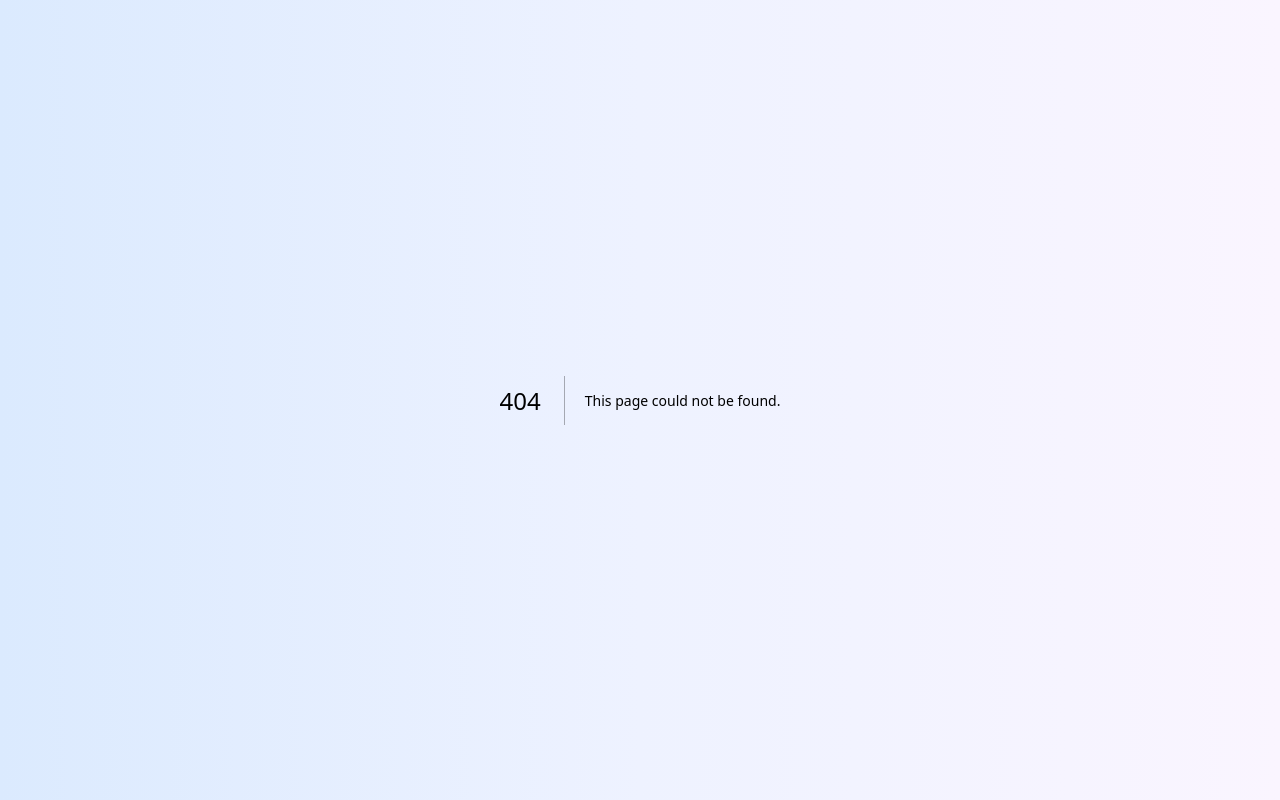
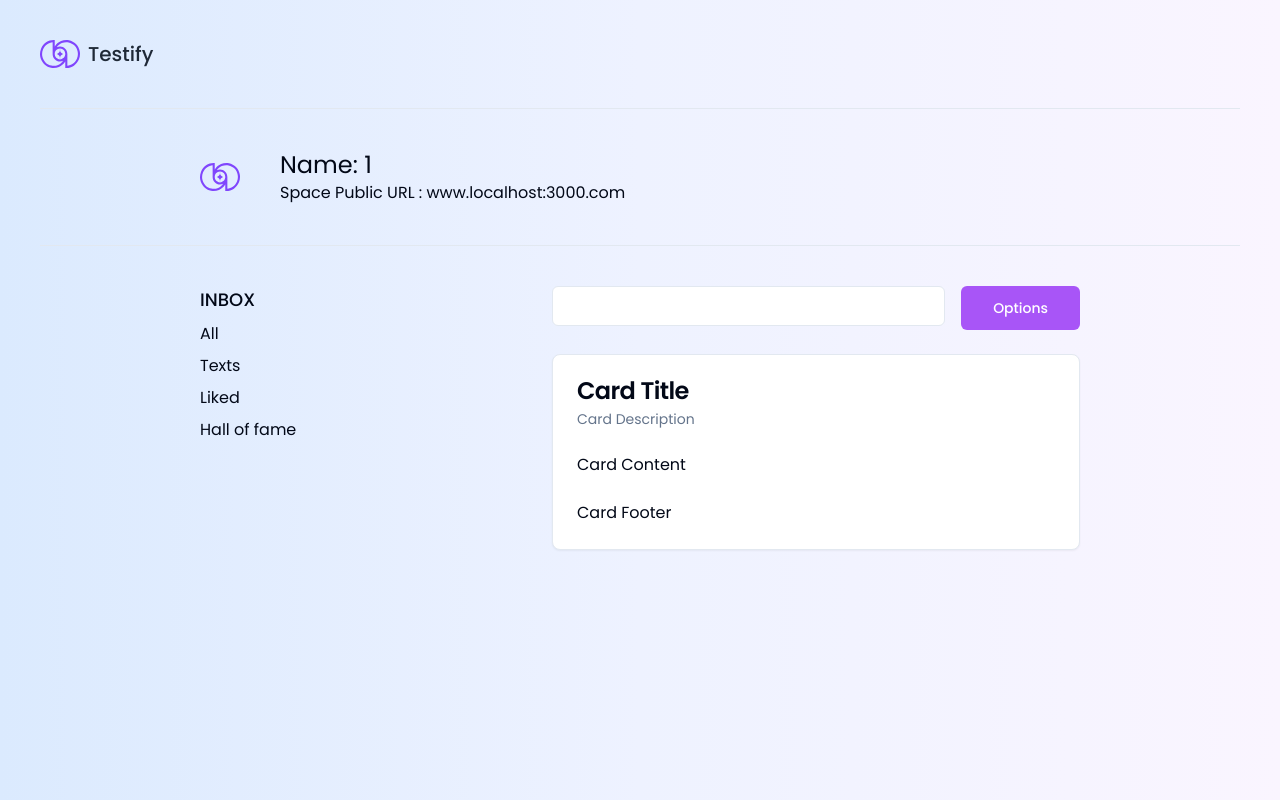
Before and after one commit to Mudit-Jxin7/Testify, a Next.js app: page /space/1 in a window 1280 px wide. Before the commit this address had no page. Built offline with nearby package versions, Linux system fonts and the light colour scheme.

Commit message:
feat: Space page basic UI

```diff
--- a/app/page.tsx
+++ b/app/page.tsx
@@ -1,6 +1,6 @@
 "use client";
 import { useState } from "react";
-import Image from "next/image";
+import Link from "next/link";
 
 import {
   Dialog,
@@ -11,13 +11,13 @@ import {
   DialogTrigger,
 } from "@/components/ui/dialog";
 import OverviewCard from "@/components/overviewCard";
-import logo from "@/public/logo.svg";
 import { Button } from "@/components/ui/button";
 import {
   useGetSpacesQuery,
   useCreateSpaceMutation,
 } from "@/hooks/useSpaceQuery";
 import { Input } from "@/components/ui/input";
+import Navbar from "@/components/navbar";
 
 export default function Home() {
   const { data, isLoading, isError } = useGetSpacesQuery();
@@ -32,10 +32,7 @@ export default function Home() {
 
   return (
     <div className="h-full p-10 flex flex-col gap-10">
-      <div className="flex flex-row gap-2">
-        <Image src={logo} alt="logo" />
-        <h2 className="font-medium text-xl text-gray-800">Testify</h2>
-      </div>
+      <Navbar />
       <div className="flex flex-col gap-4 py-20 px-48">
         <h2 className="font-medium text-3xl text-gray-800">Overview</h2>
         <div className="grid grid-cols-3 gap-4">
@@ -86,12 +83,13 @@ export default function Home() {
         {data && (
           <div className="flex flex-wrap gap-10 flex-row mt-4">
             {data.spaces.map((space: any) => (
-              <div
+              <Link
                 className="cursor-pointer flex flex-row border-2 rounded-lg border-gray-300 bg-white shadow-sm p-4 gap-8 items-center hover:scale-105 transition-all"
                 key={space.id}
+                href={`/space/${space.name}`}
               >
                 {space.name}
-              </div>
+              </Link>
             ))}
           </div>
         )}
--- /dev/null
+++ b/app/space/[id]/page.tsx
@@ -0,0 +1,73 @@
+"use client";
+import React from "react";
+import Image from "next/image";
+import { useParams } from "next/navigation";
+
+import logo from "@/public/logo.svg";
+import Navbar from "@/components/navbar";
+import { Separator } from "@/components/ui/separator";
+import { Input } from "@/components/ui/input";
+import { Button } from "@/components/ui/button";
+import {
+  Card,
+  CardContent,
+  CardDescription,
+  CardFooter,
+  CardHeader,
+  CardTitle,
+} from "@/components/ui/card";
+
+const page = () => {
+  const { id } = useParams();
+
+  return (
+    <div className="h-full p-10 flex flex-col gap-10">
+      <Navbar />
+      <Separator />
+      <div className="flex flex-row gap-10 items-center px-40">
+        <Image src={logo} alt="logo" />
+        <div className="flex flex-col">
+          <h1 className="text-2xl">Name: {id}</h1>
+          <p className="text-md">
+            Space Public URL : <span>www.localhost:3000.com</span>
+          </p>
+        </div>
+      </div>
+      <Separator />
+      <div className="flex flex-row justify-between px-40">
+        <div className="flex flex-col gap-2">
+          <h2 className="text-lg font-medium">INBOX</h2>
+          <p className="text-md font-normal">All</p>
+          <p className="text-md font-normal">Texts</p>
+          <p className="text-md font-normal">Liked</p>
+          <p className="text-md font-normal">Hall of fame</p>
+        </div>
+        <div className="flex flex-col gap-6 w-3/5">
+          <div className="flex flex-row gap-4">
+            <Input />
+            <Button
+              className="bg-purple-500 text-white py-2 rounded-md hover:bg-purple-600 transition-colors"
+              size={"lg"}
+            >
+              Options
+            </Button>{" "}
+          </div>
+          <Card>
+            <CardHeader>
+              <CardTitle>Card Title</CardTitle>
+              <CardDescription>Card Description</CardDescription>
+            </CardHeader>
+            <CardContent>
+              <p>Card Content</p>
+            </CardContent>
+            <CardFooter>
+              <p>Card Footer</p>
+            </CardFooter>
+          </Card>
+        </div>
+      </div>
+    </div>
+  );
+};
+
+export default page;
--- /dev/null
+++ b/components/navbar.tsx
@@ -0,0 +1,14 @@
+import Image from "next/image";
+
+import logo from "@/public/logo.svg";
+
+const Navbar = () => {
+  return (
+    <div className="flex flex-row gap-2">
+      <Image src={logo} alt="logo" />
+      <h2 className="font-medium text-xl text-gray-800">Testify</h2>
+    </div>
+  );
+};
+
+export default Navbar;
--- /dev/null
+++ b/components/ui/card.tsx
@@ -0,0 +1,79 @@
+import * as React from "react"
+
+import { cn } from "@/lib/utils"
+
+const Card = React.forwardRef<
+  HTMLDivElement,
+  React.HTMLAttributes<HTMLDivElement>
+>(({ className, ...props }, ref) => (
+  <div
+    ref={ref}
+    className={cn(
+      "rounded-lg border bg-card text-card-foreground shadow-sm",
+      className
+    )}
+    {...props}
+  />
+))
+Card.displayName = "Card"
+
+const CardHeader = React.forwardRef<
+  HTMLDivElement,
+  React.HTMLAttributes<HTMLDivElement>
+>(({ className, ...props }, ref) => (
+  <div
+    ref={ref}
+    className={cn("flex flex-col space-y-1.5 p-6", className)}
+    {...props}
+  />
+))
+CardHeader.displayName = "CardHeader"
+
+const CardTitle = React.forwardRef<
+  HTMLParagraphElement,
+  React.HTMLAttributes<HTMLHeadingElement>
+>(({ className, ...props }, ref) => (
+  <h3
+    ref={ref}
+    className={cn(
+      "text-2xl font-semibold leading-none tracking-tight",
+      className
+    )}
+    {...props}
+  />
+))
+CardTitle.displayName = "CardTitle"
+
+const CardDescription = React.forwardRef<
+  HTMLParagraphElement,
+  React.HTMLAttributes<HTMLParagraphElement>
+>(({ className, ...props }, ref) => (
+  <p
+    ref={ref}
+    className={cn("text-sm text-muted-foreground", className)}
+    {...props}
+  />
+))
+CardDescription.displayName = "CardDescription"
+
+const CardContent = React.forwardRef<
+  HTMLDivElement,
+  React.HTMLAttributes<HTMLDivElement>
+>(({ className, ...props }, ref) => (
+  <div ref={ref} className={cn("p-6 pt-0", className)} {...props} />
+))
+CardContent.displayName = "CardContent"
+
+const CardFooter = React.forwardRef<
+  HTMLDivElement,
+  React.HTMLAttributes<HTMLDivElement>
+>(({ className, ...props }, ref) => (
+  <div
+    ref={ref}
+    className={cn("flex items-center p-6 pt-0", className)}
+    {...props}
+  />
+))
+CardFooter.displayName = "CardFooter"
+
+export { Card, CardHeader, CardFooter, CardTitle, CardDescription, CardContent }
--- /dev/null
+++ b/components/ui/separator.tsx
@@ -0,0 +1,31 @@
+"use client"
+
+import * as React from "react"
+import * as SeparatorPrimitive from "@radix-ui/react-separator"
+
+import { cn } from "@/lib/utils"
+
+const Separator = React.forwardRef<
+  React.ElementRef<typeof SeparatorPrimitive.Root>,
+  React.ComponentPropsWithoutRef<typeof SeparatorPrimitive.Root>
+>(
+  (
+    { className, orientation = "horizontal", decorative = true, ...props },
+    ref
+  ) => (
+    <SeparatorPrimitive.Root
+      ref={ref}
+      decorative={decorative}
+      orientation={orientation}
+      className={cn(
+        "shrink-0 bg-border",
+        orientation === "horizontal" ? "h-[1px] w-full" : "h-full w-[1px]",
+        className
+      )}
+      {...props}
+    />
+  )
+)
+Separator.displayName = SeparatorPrimitive.Root.displayName
+
+export { Separator }
--- a/package.json
+++ b/package.json
@@ -14,6 +14,7 @@
     "@prisma/client": "^5.17.0",
     "@radix-ui/react-dialog": "^1.1.1",
     "@radix-ui/react-label": "^2.1.0",
+    "@radix-ui/react-separator": "^1.1.0",
     "@radix-ui/react-slot": "^1.1.0",
     "@radix-ui/react-toast": "^1.2.1",
     "@tanstack/react-query": "^5.51.18",
```
Also changed, not shown: 1 other file (tests, documents, lock files or other folders).
